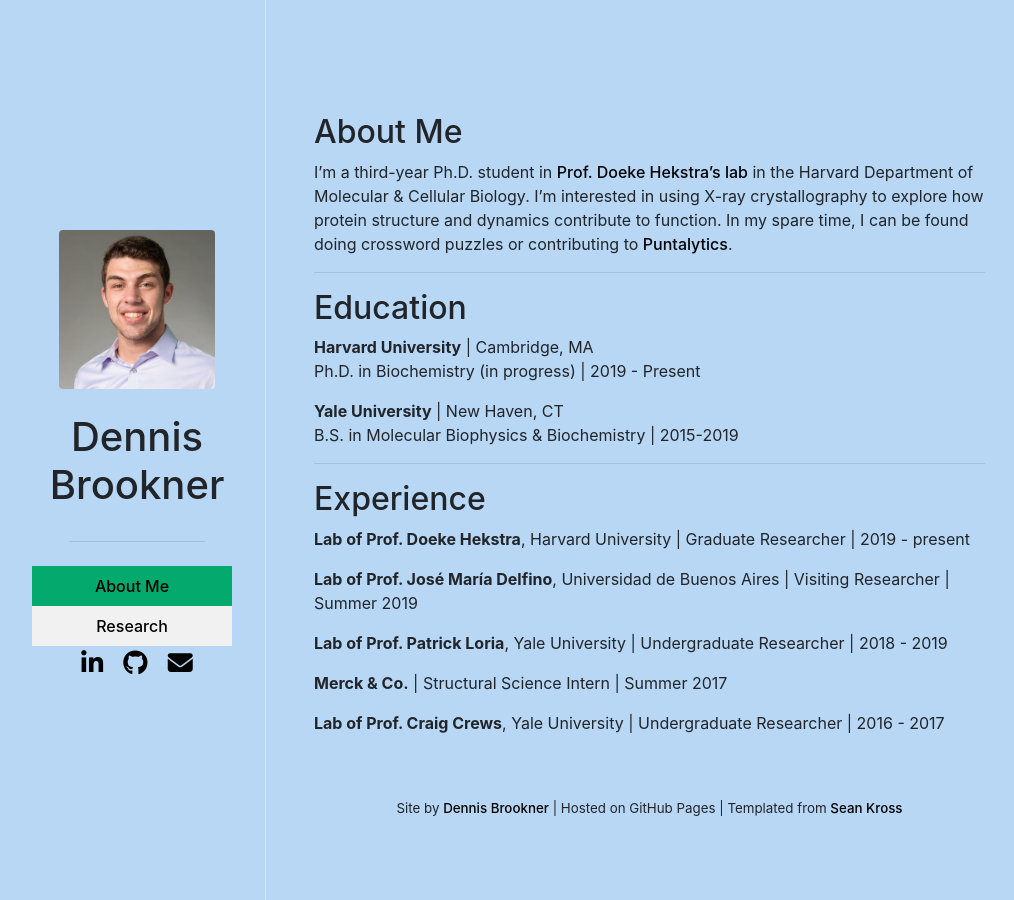
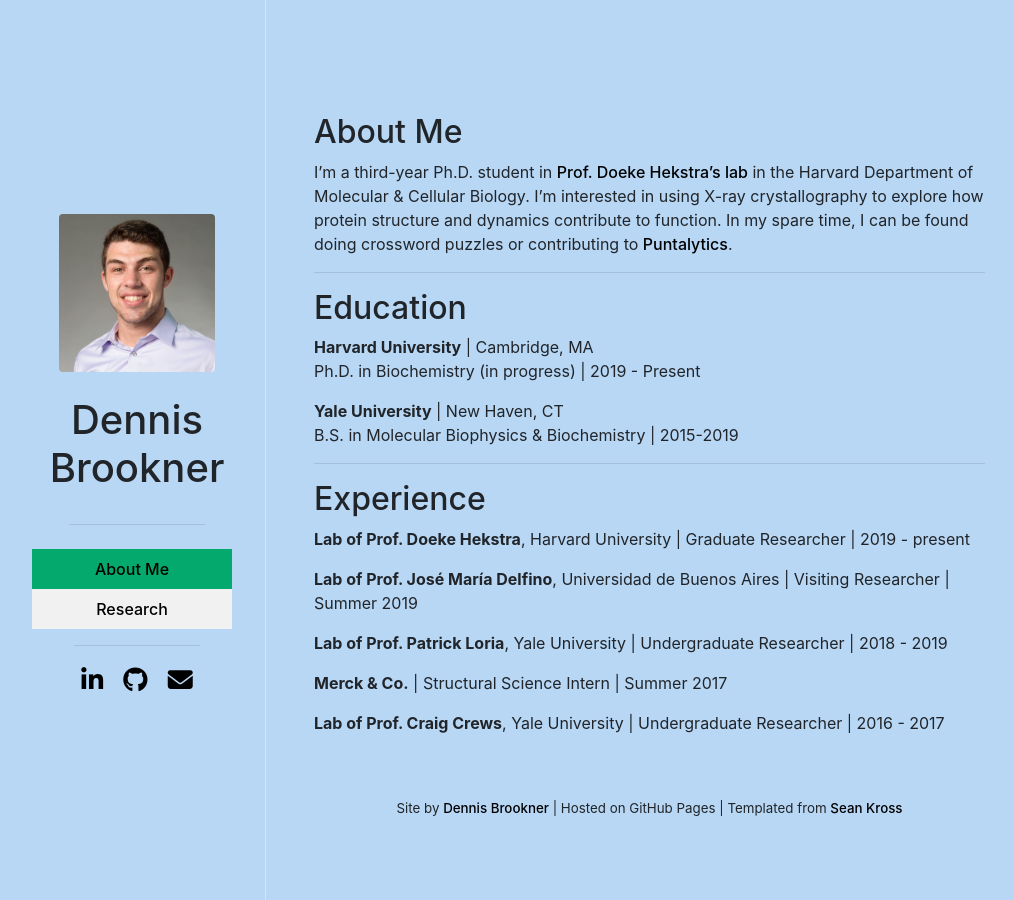
Before and after one commit to dennisbrookner/dennisbrookner.github.io, a Jekyll site: the page built from index.md, in a window 1280 px wide. Shown: the whole page, without its empty margins (119-1133 px from the left). Built offline with Jekyll 4.4.1, drawn with Linux system fonts in a browser that asks for light colours; nearby versions of some CDN libraries.

Commit message:
Update navigation.html

```diff
--- a/_includes/navigation.html
+++ b/_includes/navigation.html
@@ -9,6 +9,8 @@
         </li>
       {% endfor %}
     </ul>
+
+    <hr style="width:60%;"/>
 
     <div class="row justify-content-center align-items-center">
       <div class="col-8 p-1 text-center">
```
